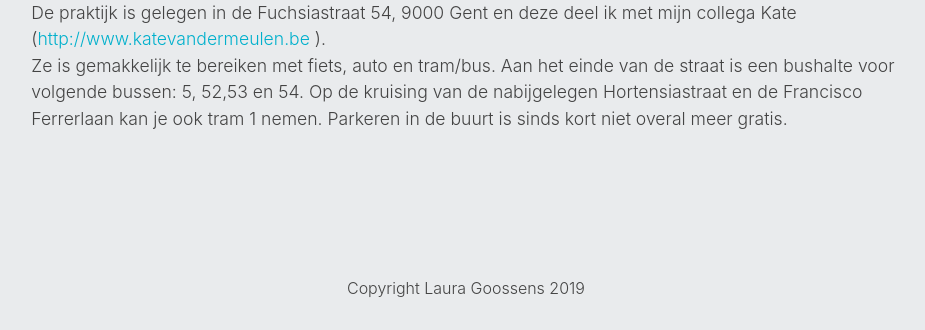
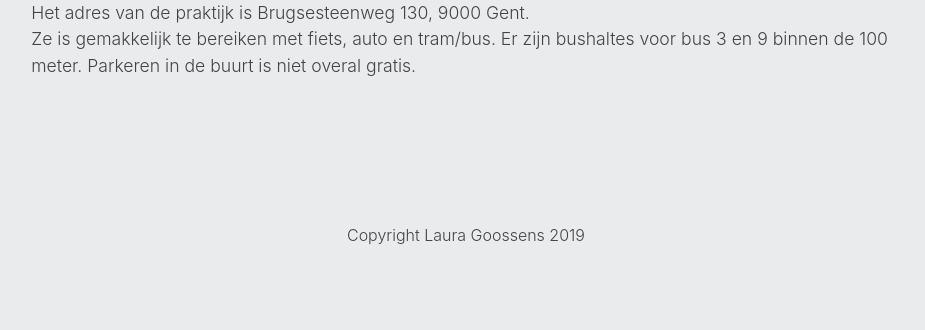
Before and after one commit to studioj/lauragoossensgent, a Django app: page /bereikbaarheid in a window 1280 px wide. Shown: the part 184-514 px from the top of the page, without its empty margins (174-1099 px from the left). Run offline with Django 3.2, Linux system fonts and the light colour scheme; some libraries are stand-ins or nearby versions.

Commit message:
Update bereikbaarheid.html

```diff
--- a/lauragoossens/templates/bereikbaarheid.html
+++ b/lauragoossens/templates/bereikbaarheid.html
@@ -7,14 +7,9 @@
                     <h1 class="entry-title screen-reader-text">Bereikbaarheid</h1>
                 </header><!-- .entry-header -->
 
-                <p>De praktijk is gelegen in de Fuchsiastraat 54, 9000 Gent en deze deel ik met mijn collega Kate (<a
-                        href="http://www.katevandermeulen.be">http://www.katevandermeulen.be</a> ).<br>
-                    Ze is gemakkelijk te bereiken met fiets, auto en tram/bus. Aan het einde van de straat is een
-                    bushalte voor
-                    volgende
-                    bussen: 5, 52,53 en 54. Op de kruising van de nabijgelegen Hortensiastraat en de Francisco
-                    Ferrerlaan kan je ook
-                    tram 1 nemen. Parkeren in de buurt is sinds kort niet overal meer gratis.</p>
+                <p>Het adres van de praktijk is Brugsesteenweg 130, 9000 Gent.<br>
+                    Ze is gemakkelijk te bereiken met fiets, auto en tram/bus.
+                    Er zijn bushaltes voor bus 3 en 9 binnen de 100 meter. Parkeren in de buurt is niet overal gratis.</p>
             </div>
         </main>
     </div>
```
